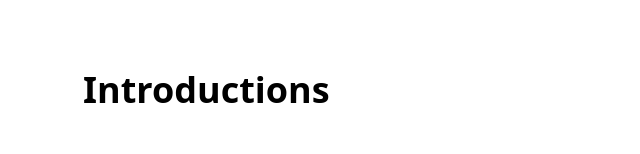
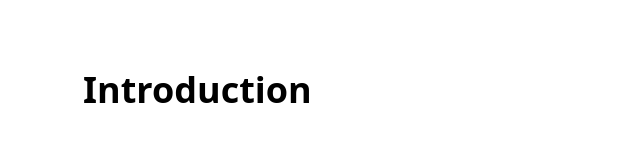
Before and after one commit to Taztahir/emirateDervac, a website: page src/pages/Engineering-support/training.html in a window 1280 px wide. Shown: the part 646-800 px from the top of the page, 109-749 px from the left. Drawn offline with nearby package versions, Linux system fonts and the light colour scheme; files that its build step writes are made by us from their sources.

Commit message:
wahab third push

```diff
--- a/src/pages/Engineering-support/training.html
+++ b/src/pages/Engineering-support/training.html
@@ -163,7 +163,7 @@
 
   <div class="ml-48">
     <div>
-      <h1 class="text-4xl font-bold mt-20">Introductions</h1>
+      <h1 class="text-4xl font-bold mt-20">Introduction</h1>
       <h1 class="mt-12">Emirates Engineering Training College, part of Emirates Engineering provides Basic and Aircraft Type Maintenance Training to Emirates Engineering personnel, third <br> party and external customers. Our Basic Aircraft Maintenance Engineer (AME) Licence Training programme is approved by UAE General Civil Aviation Authority <br> (GCAA), and the Aircraft Type training is approved by both UAE GCAA and European Aviation Safety Agency (EASA). Basic Aircraft Maintenance Engineer (AME) <br> Licence Training is currently provided to UAE Nationals and can also be offered to third party and external customers.
       </h1>
 
```
